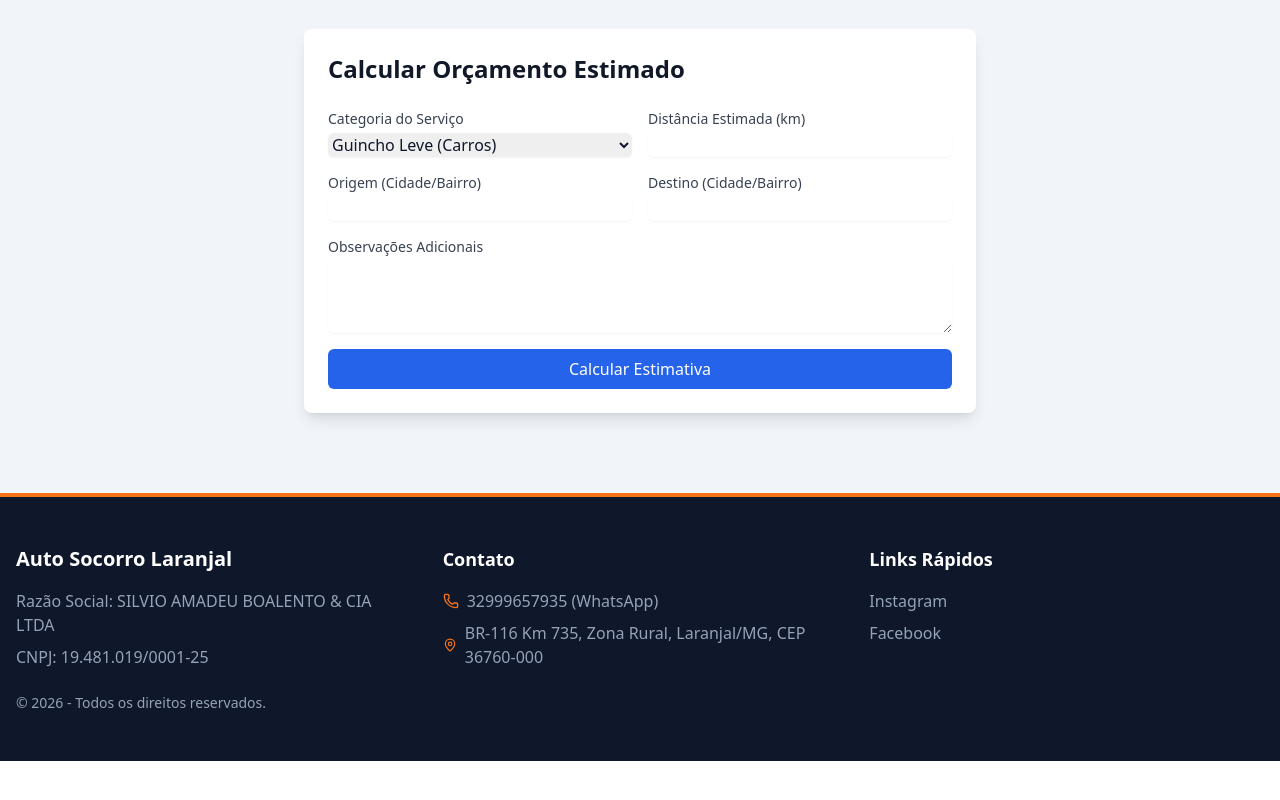
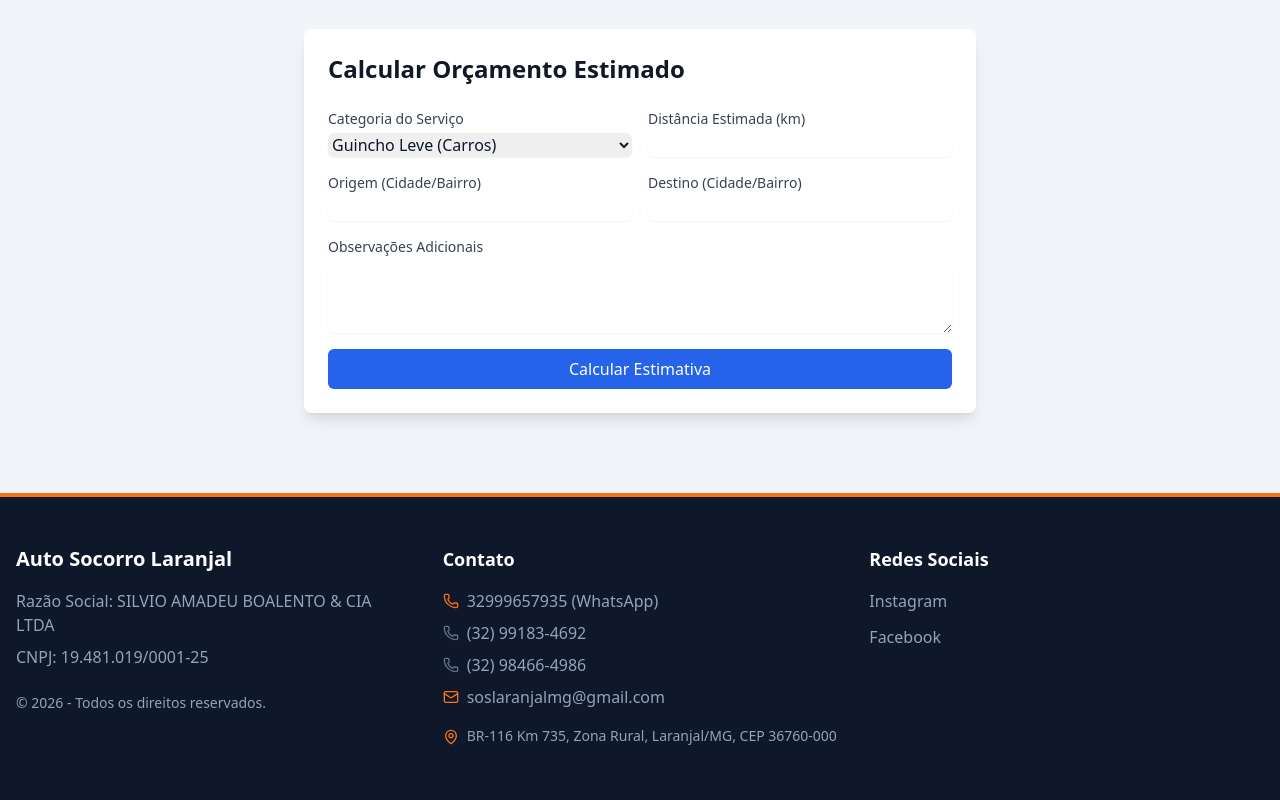
Before and after one commit to CodeVibeStudio/auto-socorro-site, a React (Vite) app: page / in a window 1280 px wide. Shown: the part 1916-2716 px from the top of the page. Before the commit the page ends 2677 px from the top, so only its background shows below. Built offline with nearby package versions, Linux system fonts and the light colour scheme; no server answers; the database is empty.

Commit message:
Conecta todos os contatos e redes sociais ao Supabase

```diff
--- a/src/App.tsx
+++ b/src/App.tsx
@@ -7,16 +7,26 @@ import {
   Shield,
   Wrench,
   ChevronRight,
+  Mail,
 } from "lucide-react";
 import { siteConfig } from "./config/site";
 import { BudgetCalculator } from "./components/BudgetCalculator";
 import logo from "./assets/logo.png";
 
 function App() {
-  // 1. Preparamos o terreno com os valores padrão (Plano B)
-  const [telefone, setTelefone] = useState(siteConfig.contact.mainPhone);
+  // 1. Preparamos o pacote de dados com o "Plano B" (siteConfig)
+  const [config, setConfig] = useState({
+    whatsapp: siteConfig.contact.mainPhone,
+    telefone2: siteConfig.contact.secondaryPhones[0] || "",
+    telefone3: siteConfig.contact.secondaryPhones[1] || "",
+    email: siteConfig.contact.email,
+    endereco: siteConfig.address.base,
+    mapsUrl: siteConfig.address.mapsUrl,
+    instagram: siteConfig.social.instagram,
+    facebook: siteConfig.social.facebook,
+  });
 
-  // 2. O espião que busca os dados no Supabase
+  // 2. O espião agora busca todas as colunas novas
   useEffect(() => {
     async function fetchSettings() {
       const { data } = await supabase
@@ -25,16 +35,26 @@ function App() {
         .limit(1);
 
       if (data && data.length > 0) {
-        // Se encontrou no banco, substitui!
-        if (data[0].whatsapp_number) setTelefone(data[0].whatsapp_number);
+        const bd = data[0];
+        setConfig((prev) => ({
+          whatsapp: bd.whatsapp_number || prev.whatsapp,
+          telefone2: bd.phone_2 || prev.telefone2,
+          telefone3: bd.phone_3 || prev.telefone3,
+          email: bd.contact_email || prev.email,
+          endereco: bd.base_address || prev.endereco,
+          mapsUrl: bd.maps_url || prev.mapsUrl,
+          instagram: bd.instagram_url || prev.instagram,
+          facebook: bd.facebook_url || prev.facebook,
+        }));
       }
     }
     fetchSettings();
   }, []);
 
-  // 3. Montamos o link dinâmico com o telefone que veio do banco
   const mensagemPadrao = "Olá! Preciso de atendimento. Pode me ajudar?";
-  const whatsappMsg = `https://wa.me/55${telefone}?text=${encodeURIComponent(mensagemPadrao)}`;
+  const whatsappMsg = `https://wa.me/55${config.whatsapp}?text=${encodeURIComponent(
+    mensagemPadrao,
+  )}`;
 
   return (
     <div className="min-h-screen bg-slate-50 font-sans text-slate-900">
@@ -229,11 +249,11 @@ function App() {
               Calcule uma estimativa e envie direto para o nosso WhatsApp.
             </p>
           </div>
-          <BudgetCalculator telefone={telefone} />
+          <BudgetCalculator telefone={config.whatsapp} />
         </div>
       </section>
 
-      {/* FOOTER */}
+      {/* FOOTER - AGORA COM TODOS OS CONTATOS DINÂMICOS */}
       <footer className="bg-slate-900 text-slate-400 py-12 border-t-4 border-orange-500">
         <div className="container mx-auto px-4 grid grid-cols-1 md:grid-cols-3 gap-8">
           <div>
@@ -248,30 +268,67 @@ function App() {
           </div>
           <div>
             <h3 className="text-white font-bold text-lg mb-4">Contato</h3>
+
+            {/* WhatsApp Principal */}
             <p className="flex items-center gap-2 mb-2">
-              <Phone className="h-4 w-4 text-orange-500" /> {telefone}{" "}
+              <Phone className="h-4 w-4 text-orange-500" /> {config.whatsapp}{" "}
               (WhatsApp)
             </p>
-            <p className="flex items-center gap-2 mb-2">
-              <MapPin className="h-4 w-4 text-orange-500" />{" "}
-              {siteConfig.address.base}
+
+            {/* Telefone 2 */}
+            {config.telefone2 && (
+              <p className="flex items-center gap-2 mb-2">
+                <Phone className="h-4 w-4 text-slate-500" /> {config.telefone2}
+              </p>
+            )}
+
+            {/* Telefone 3 */}
+            {config.telefone3 && (
+              <p className="flex items-center gap-2 mb-2">
+                <Phone className="h-4 w-4 text-slate-500" /> {config.telefone3}
+              </p>
+            )}
+
+            {/* E-mail */}
+            <p className="flex items-center gap-2 mb-4">
+              <Mail className="h-4 w-4 text-orange-500" /> {config.email}
             </p>
+
+            {/* Endereço com Link do Maps */}
+            <a
+              href={
+                config.mapsUrl !==
+                "[CONFIGURAÇÃO NECESSÁRIA - INSERIR URL DO GOOGLE MAPS]"
+                  ? config.mapsUrl
+                  : "#"
+              }
+              target="_blank"
+              rel="noreferrer"
+              className="flex items-start gap-2 mb-2 hover:text-white transition"
+            >
+              <MapPin className="h-4 w-4 text-orange-500 mt-1 flex-shrink-0" />
+              <span className="text-sm leading-relaxed">{config.endereco}</span>
+            </a>
           </div>
           <div>
-            <h3 className="text-white font-bold text-lg mb-4">Links Rápidos</h3>
-            <ul className="space-y-2">
+            <h3 className="text-white font-bold text-lg mb-4">Redes Sociais</h3>
+            <ul className="space-y-3">
               <li>
                 <a
-                  href={siteConfig.social.instagram}
-                  className="hover:text-white transition"
+                  href={config.instagram}
+                  target="_blank"
+                  rel="noreferrer"
+                  className="hover:text-white transition flex items-center gap-2"
                 >
                   Instagram
                 </a>
               </li>
               <li>
                 <a
-                  href={siteConfig.social.facebook}
-                  className="hover:text-white transition"
+                  href={config.facebook}
+                  target="_blank"
+                  rel="noreferrer"
+                  className="hover:text-white transition flex items-center gap-2"
                 >
                   Facebook
                 </a>
```
